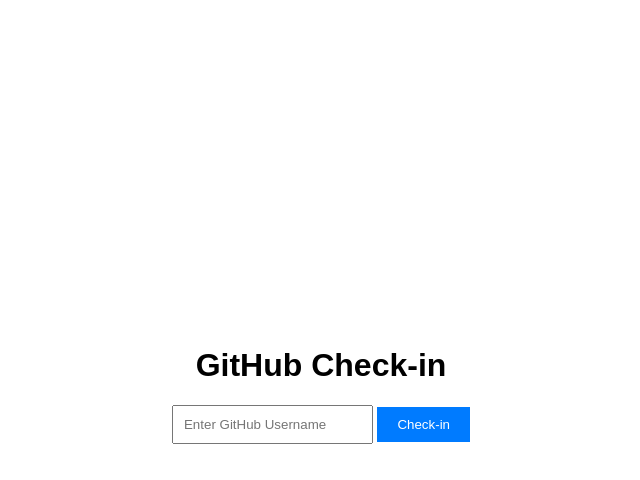
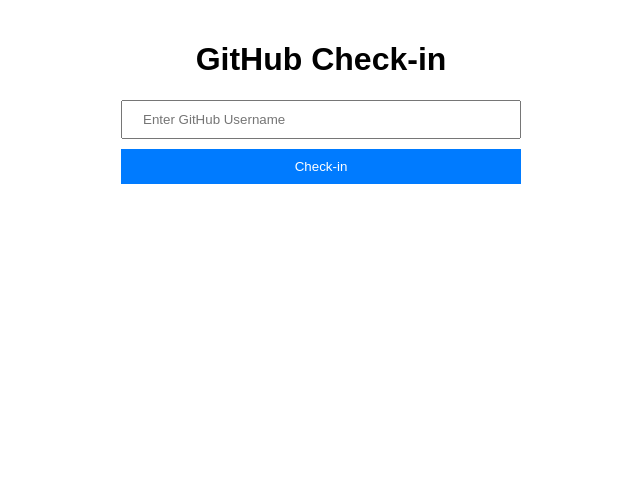
Before and after one commit to yashrajnayak/meetup-checkin, a plain HTML site: page index.html in a window 1280 px wide. Shown: the whole page, without its empty margins (319-959 px from the left). Drawn offline with Linux system fonts and the light colour scheme.

Commit message:
Update styles.css

```diff
--- a/styles.css
+++ b/styles.css
@@ -2,27 +2,24 @@ body {
   font-family: Arial, sans-serif;
   margin: 0;
   padding: 0;
-  display: flex;
-  justify-content: center;
-  align-items: center;
-  height: 100vh;
 }
 
 .container {
   text-align: center;
+  max-width: 400px;
+  margin: 0 auto;
+  padding: 20px;
 }
 
-input[type="text"] {
-  padding: 10px;
+input[type="text"],
+button {
+  padding: 10px 20px;
   margin-bottom: 10px;
-}
-
-#button-container {
-  position: relative;
+  width: 100%;
+  box-sizing: border-box;
 }
 
 button {
-  padding: 10px 20px;
   background-color: #007bff;
   color: #fff;
   border: none;
@@ -41,11 +38,7 @@ button:hover {
   width: 30px;
   height: 30px;
   animation: spin 1s linear infinite;
-  margin: 0 auto;
-  position: absolute;
-  top: calc(100% + 10px);
-  left: 50%;
-  transform: translateX(-50%);
+  margin: 10px auto;
 }
 
 @keyframes spin {
```
